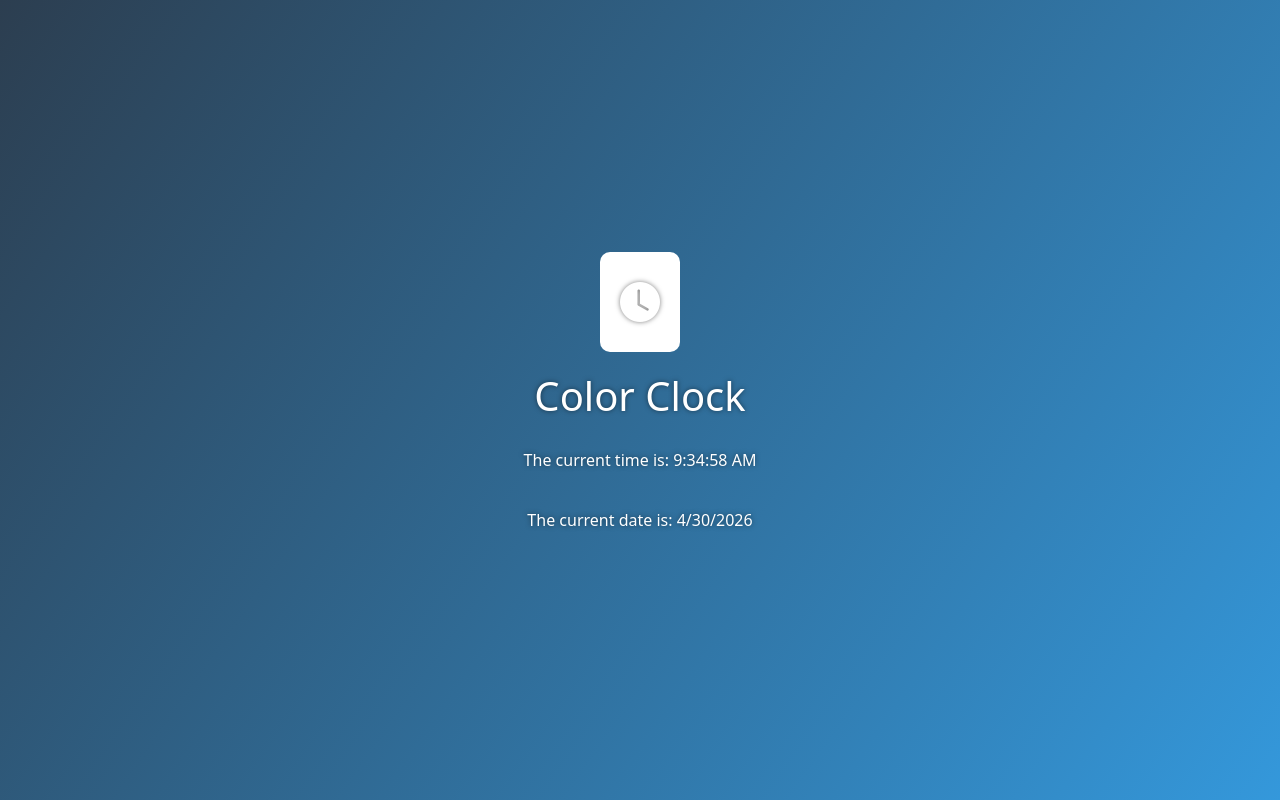
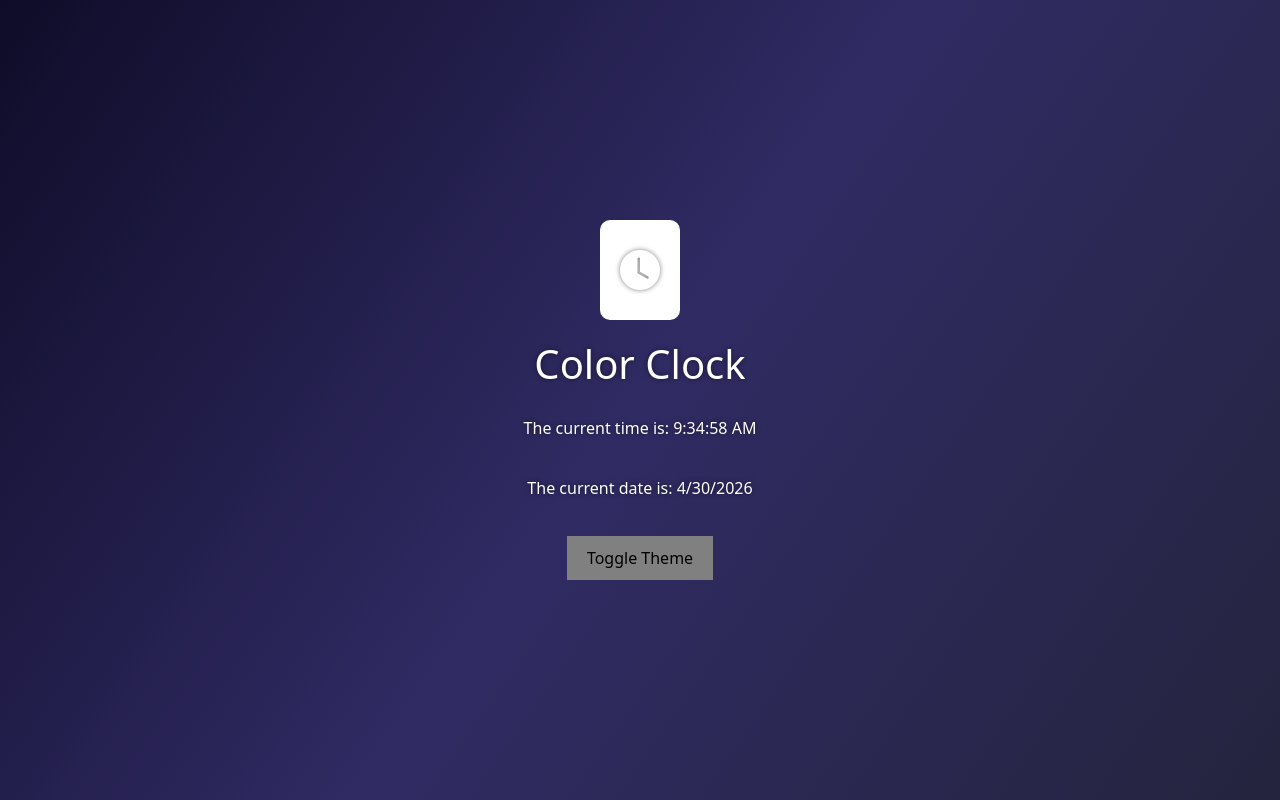
Before and after one commit to Goddii/color-clock, a React (Vite) app: page / in a window 1280 px wide. Built offline with nearby package versions, Linux system fonts and the light colour scheme.

Commit message:
feat: add toggle theme button with useEffect

```diff
--- a/src/App.css
+++ b/src/App.css
@@ -5,8 +5,18 @@
 
 body{
   transition: background 1s ease-in-out;
-    background: #2c3e50;
-  background: linear-gradient(125deg, #2c3e50 0%, #3498db 100%);
+    /* background: #2c3e50;
+  background: linear-gradient(125deg, #2c3e50 0%, #3498db 100%); */
+}
+
+/* Theme 1 - Light/Blue-Yellow */
+body.theme-one {
+  background: linear-gradient(125deg, #00e5ff 0%, #ffeb3b 100%);
+}
+
+/* Theme 2 - Dark/Purple */
+body.theme-two {
+  background: linear-gradient(125deg, #0f0c29, #302b63, #24243e);
 }
 
 
--- a/src/App.jsx
+++ b/src/App.jsx
@@ -1,18 +1,47 @@
-import { useState } from 'react'
+import { useEffect, useState } from 'react'
 import './App.css'
 
 function App() {
 
+  const [click, setIsClicked] = useState(false)
+
+
+  useEffect(() => {
+
+    if(click){
+      document.body.classList.add('theme-one')
+      document.body.classList.remove('theme-two')
+    } else {
+      document.body.classList.add('theme-two')
+      document.body.classList.remove('theme-one')
+
+    }
+
+
+  },[click])
 
   return (
+
+
     <div className='app-container'>
+
+
       <div className='clock-logo'>
-        <i class="bi bi-clock-fill"></i>
+        <i className="bi bi-clock-fill"></i>
       </div>
       <h1> Color Clock</h1>
       <p> The current time is: {new Date().toLocaleTimeString()} </p>
       <p> The current date is: {new Date().toLocaleDateString()}</p>
 
+      <button onClick={() =>setIsClicked(!click)}
+      style={{
+        border: "none",
+        padding: "10px 20px",
+        backgroundColor: "grey"
+      }}
+      >
+        Toggle Theme
+      </button>
     </div>
 
   )
```
